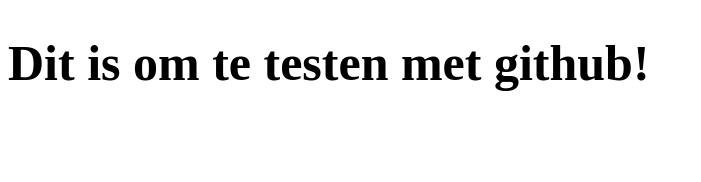
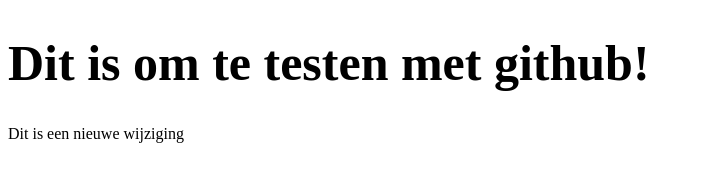
Before and after one commit to MarlenaXXVII/github-workshop-deel-1, a website: page index.html in a window 1280 px wide. Shown: the whole page, without its empty margins (0-701 px from the left). Drawn offline with Linux system fonts and the light colour scheme.

Commit message:
Second commit

```diff
--- a/index.html
+++ b/index.html
@@ -7,5 +7,6 @@
 </head>
 <body>
     <h1>Dit is om te testen met github!</h1>
+<p>Dit is een nieuwe wijziging</p>
 </body>
 </html>
```
